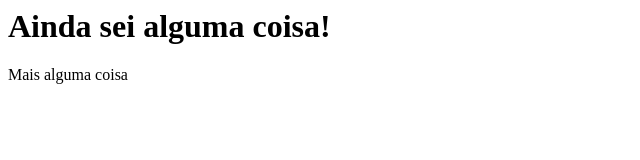
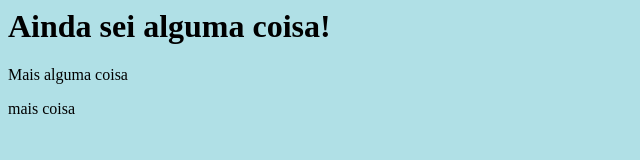
Before and after one commit to AntDavid/curso-git, a plain HTML site: page index.html in a window 1280 px wide. Shown: the whole page, without its empty margins (0-640 px from the left). Drawn offline with Linux system fonts and the light colour scheme.

Commit message:
Coperight

```diff
--- a/index.html
+++ b/index.html
@@ -1,9 +1,11 @@
 <html>
-<body>
+<body style= "background-color:powderblue;">
 <head>
 <title> Teste </title>
 </head>
 <h1>Ainda sei alguma coisa!</h1>
 <p>Mais alguma coisa</p>
+
+<p> mais coisa</p>
 </body>
 </html>
```
